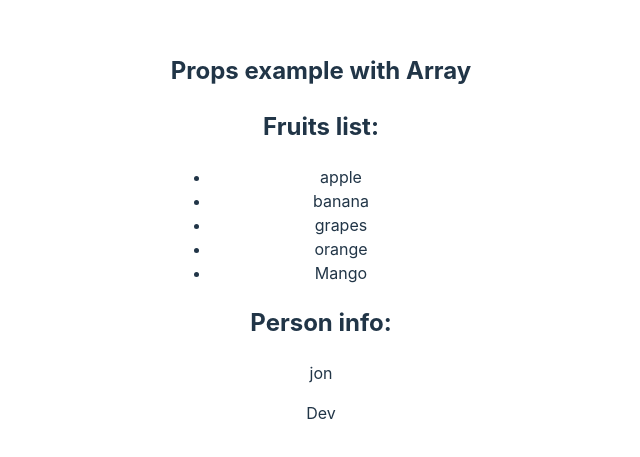
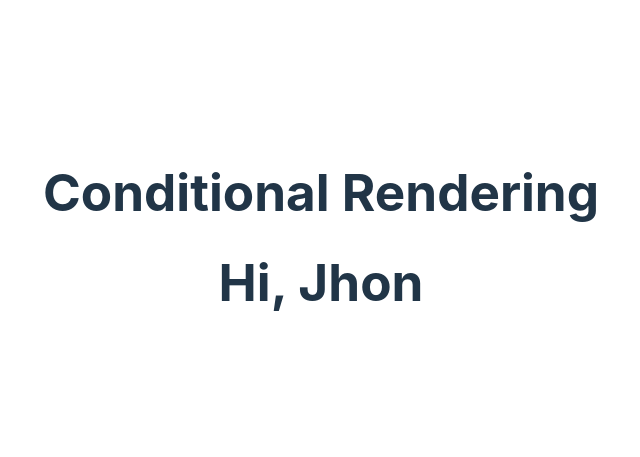
Before and after one commit to shivsinghcse/scaler-react-live, a React (Vite) app in the folder Lecture_02/myFirst-app/: page / in a window 1280 px wide. Shown: the part 163-620 px from the top of the page, without its empty margins (319-959 px from the left). Built offline with nearby package versions, Linux system fonts and the light colour scheme.

Commit message:
conditional rendering

```diff
--- a/Lecture_02/myFirst-app/src/App.jsx
+++ b/Lecture_02/myFirst-app/src/App.jsx
@@ -4,6 +4,7 @@ import viteLogo from '/vite.svg';
 import './App.css';
 import MyComponent from './MyComponent';
 import DisplayData from './DisplayData';
+import ConditionalRendering from './ConditionalRendering';
 
 function App() {
     const fruits = ['apple', 'banana', 'grapes', 'orange', 'Mango'];
@@ -24,8 +25,10 @@ function App() {
             /> */}
             {/* <MyComponent />*/}
 
-            <h2>Props example with Array</h2>
-            <DisplayData fruits = {fruits} person = {person} />
+            {/* <h2>Props example with Array</h2>
+            <DisplayData fruits = {fruits} person = {person} /> */}
+
+            <ConditionalRendering isLoggedin={true} username={'Jhon'}/>
         </>
     );
 }
--- /dev/null
+++ b/Lecture_02/myFirst-app/src/ConditionalRendering.jsx
@@ -0,0 +1,14 @@
+import React from 'react'
+
+const ConditionalRendering = ({isLoggedin, username}) => {
+
+    // if isLoggedin = true : hello {username}
+    return <>
+        <h1>Conditional Rendering</h1>
+        {isLoggedin ? <h1>Hi, {username}</h1>
+        : <h1>Hello Guest</h1>}
+    </>
+
+}
+
+export default ConditionalRendering;
```
